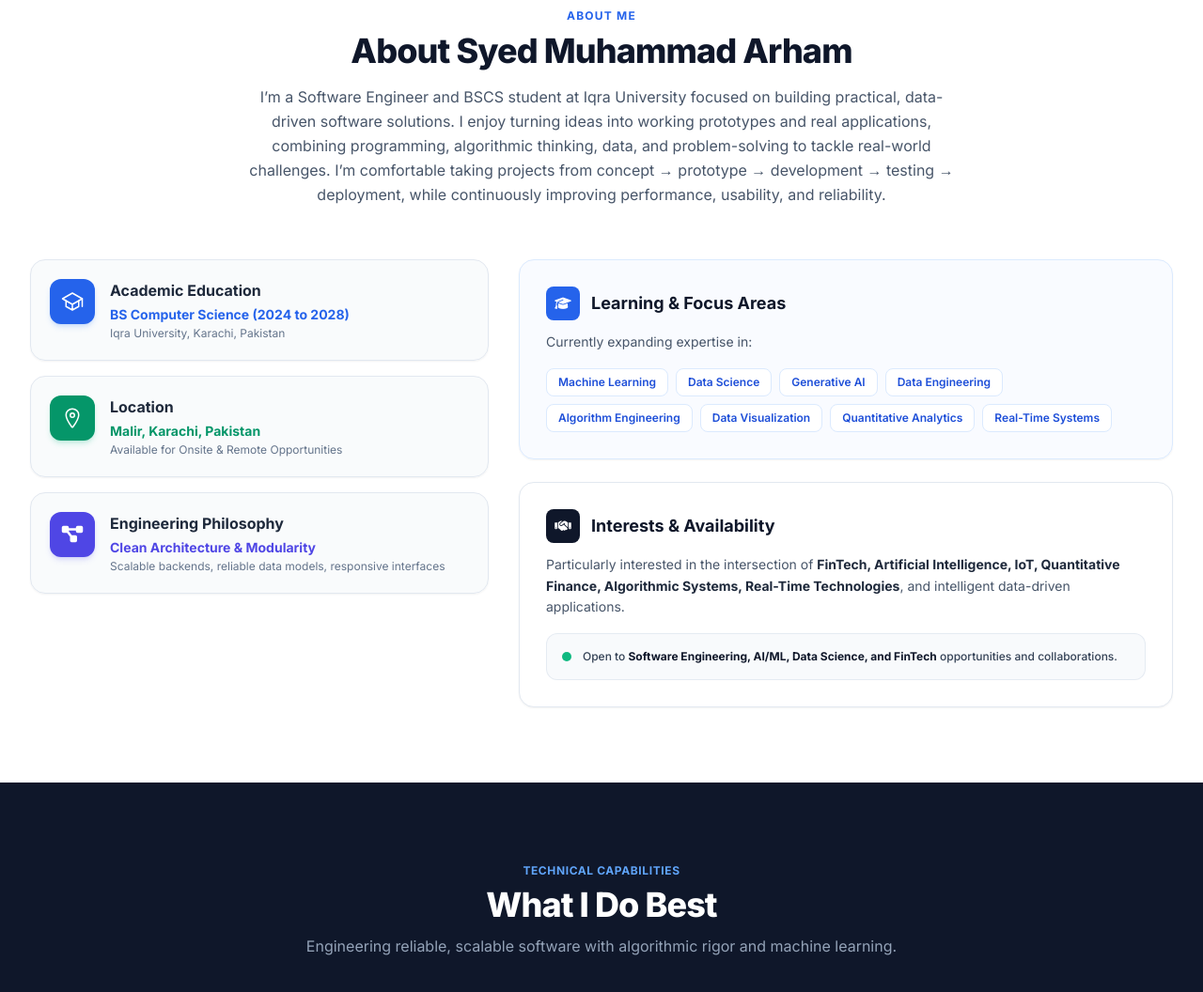
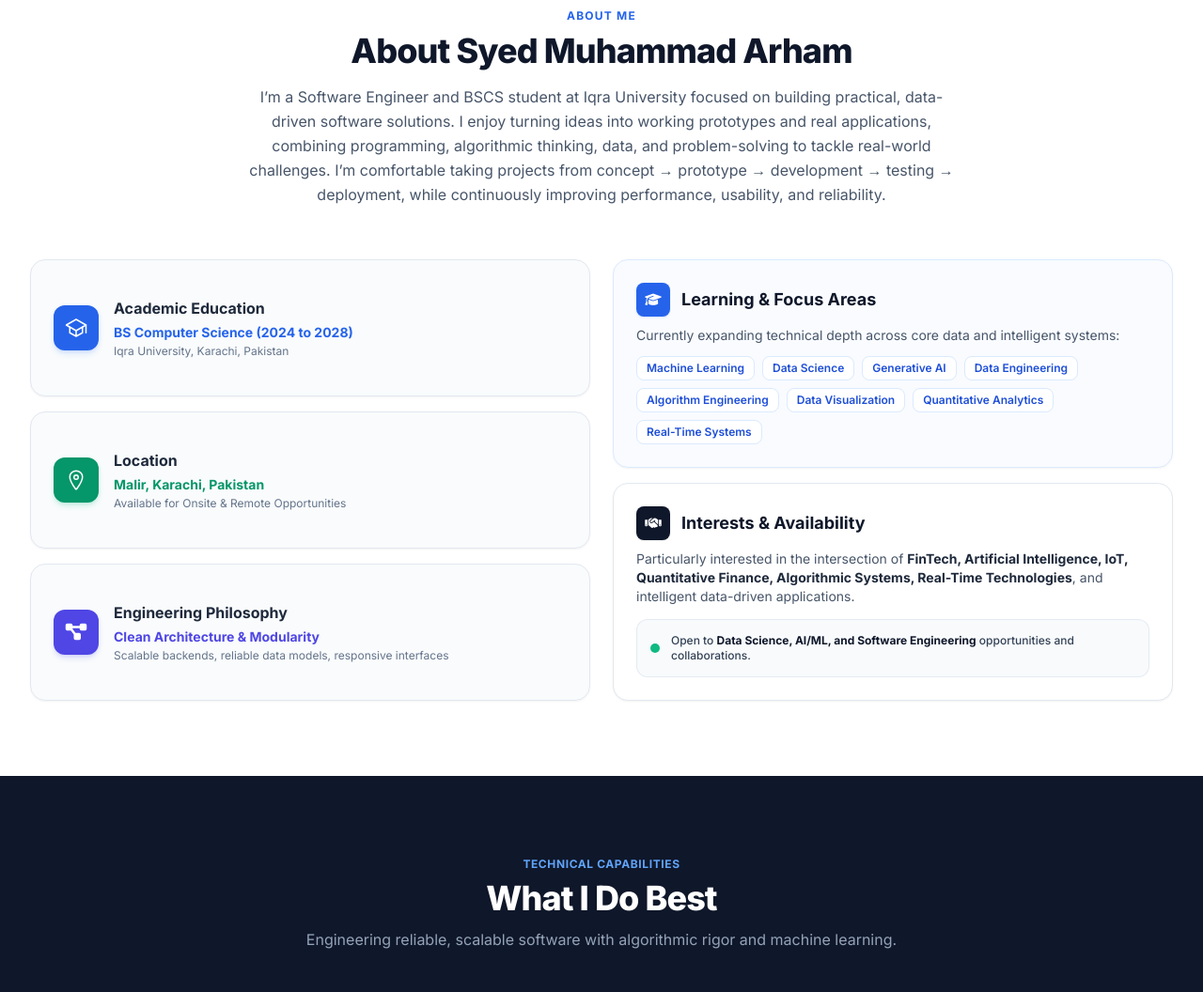
Before and after one commit to SMArham/My-portfolio, a plain HTML site: page index.html in a window 1280 px wide. Shown: the part 898-1954 px from the top of the page at 94% size. Drawn offline with nearby package versions, Linux system fonts and the light colour scheme.

Commit message:
Align About section cards into symmetrical rectangle layout

```diff
--- a/index.html
+++ b/index.html
@@ -213,13 +213,14 @@
         </p>
       </div>
 
-      <!-- About Details Grid -->
-      <div class="grid gap-8 lg:grid-cols-12 items-start">
+      <!-- About Details Grid (Pure Symmetrical Rectangle) -->
+      <div class="grid gap-6 lg:grid-cols-2 lg:items-stretch">
 
-        <!-- Left: Academic & Location Cards -->
-        <div class="lg:col-span-5 space-y-4">
+        <!-- Left Column: Academic, Location & Philosophy (Stretches to exact height) -->
+        <div class="flex flex-col justify-between gap-4 h-full">
 
-          <div class="flex items-start gap-4 rounded-2xl border border-slate-200 bg-slate-50/80 p-5 shadow-sm">
+          <!-- Card 1: Academic Education -->
+          <div class="flex-1 flex items-center gap-4 rounded-2xl border border-slate-200 bg-slate-50/80 p-5 sm:p-6 shadow-sm hover:border-blue-300 hover:bg-white hover:shadow-md transition-all">
             <div class="flex h-12 w-12 shrink-0 items-center justify-center rounded-xl bg-blue-600 text-white shadow-md shadow-blue-500/20">
               <ion-icon name="school-outline" class="text-2xl"></ion-icon>
             </div>
@@ -230,7 +231,8 @@
             </div>
           </div>
 
-          <div class="flex items-start gap-4 rounded-2xl border border-slate-200 bg-slate-50/80 p-5 shadow-sm">
+          <!-- Card 2: Location -->
+          <div class="flex-1 flex items-center gap-4 rounded-2xl border border-slate-200 bg-slate-50/80 p-5 sm:p-6 shadow-sm hover:border-emerald-300 hover:bg-white hover:shadow-md transition-all">
             <div class="flex h-12 w-12 shrink-0 items-center justify-center rounded-xl bg-emerald-600 text-white shadow-md shadow-emerald-500/20">
               <ion-icon name="location-outline" class="text-2xl"></ion-icon>
             </div>
@@ -241,7 +243,8 @@
             </div>
           </div>
 
-          <div class="flex items-start gap-4 rounded-2xl border border-slate-200 bg-slate-50/80 p-5 shadow-sm">
+          <!-- Card 3: Engineering Philosophy -->
+          <div class="flex-1 flex items-center gap-4 rounded-2xl border border-slate-200 bg-slate-50/80 p-5 sm:p-6 shadow-sm hover:border-indigo-300 hover:bg-white hover:shadow-md transition-all">
             <div class="flex h-12 w-12 shrink-0 items-center justify-center rounded-xl bg-indigo-600 text-white shadow-md shadow-indigo-500/20">
               <i class="fa-solid fa-diagram-project text-xl"></i>
             </div>
@@ -254,47 +257,51 @@
 
         </div>
 
-        <!-- Right: Learning Focus & Availability Cards -->
-        <div class="lg:col-span-7 space-y-6">
+        <!-- Right Column: Learning Focus & Availability (Stretches to exact height) -->
+        <div class="flex flex-col justify-between gap-4 h-full">
 
-          <!-- Learning & Focus Areas Box -->
-          <div class="rounded-2xl border border-blue-100 bg-blue-50/40 p-6 sm:p-7 shadow-sm">
-            <div class="flex items-center gap-3 mb-3">
-              <div class="flex h-9 w-9 items-center justify-center rounded-lg bg-blue-600 text-white">
-                <i class="fa-solid fa-graduation-cap text-sm"></i>
+          <!-- Card 1: Learning & Focus Areas -->
+          <div class="flex-1 flex flex-col justify-between rounded-2xl border border-blue-100 bg-blue-50/40 p-5 sm:p-6 shadow-sm hover:border-blue-300 hover:shadow-md transition-all">
+            <div>
+              <div class="flex items-center gap-3 mb-2.5">
+                <div class="flex h-9 w-9 items-center justify-center rounded-lg bg-blue-600 text-white shadow-sm shadow-blue-500/20">
+                  <i class="fa-solid fa-graduation-cap text-sm"></i>
+                </div>
+                <h3 class="text-base sm:text-lg font-bold text-slate-900">Learning & Focus Areas</h3>
               </div>
-              <h3 class="text-lg font-bold text-slate-900">Learning & Focus Areas</h3>
+              <p class="text-xs sm:text-sm text-slate-600 leading-relaxed mb-3">
+                Currently expanding technical depth across core data and intelligent systems:
+              </p>
             </div>
-            <p class="text-sm text-slate-600 leading-relaxed mb-4">
-              Currently expanding expertise in:
-            </p>
-            <div class="flex flex-wrap gap-2">
-              <span class="rounded-lg bg-white px-3 py-1.5 text-xs font-semibold text-blue-700 shadow-xs border border-blue-100">Machine Learning</span>
-              <span class="rounded-lg bg-white px-3 py-1.5 text-xs font-semibold text-blue-700 shadow-xs border border-blue-100">Data Science</span>
-              <span class="rounded-lg bg-white px-3 py-1.5 text-xs font-semibold text-blue-700 shadow-xs border border-blue-100">Generative AI</span>
-              <span class="rounded-lg bg-white px-3 py-1.5 text-xs font-semibold text-blue-700 shadow-xs border border-blue-100">Data Engineering</span>
-              <span class="rounded-lg bg-white px-3 py-1.5 text-xs font-semibold text-blue-700 shadow-xs border border-blue-100">Algorithm Engineering</span>
-              <span class="rounded-lg bg-white px-3 py-1.5 text-xs font-semibold text-blue-700 shadow-xs border border-blue-100">Data Visualization</span>
-              <span class="rounded-lg bg-white px-3 py-1.5 text-xs font-semibold text-blue-700 shadow-xs border border-blue-100">Quantitative Analytics</span>
-              <span class="rounded-lg bg-white px-3 py-1.5 text-xs font-semibold text-blue-700 shadow-xs border border-blue-100">Real-Time Systems</span>
+            <div class="flex flex-wrap gap-1.5 sm:gap-2">
+              <span class="rounded-lg bg-white px-2.5 py-1 text-xs font-semibold text-blue-700 shadow-xs border border-blue-100">Machine Learning</span>
+              <span class="rounded-lg bg-white px-2.5 py-1 text-xs font-semibold text-blue-700 shadow-xs border border-blue-100">Data Science</span>
+              <span class="rounded-lg bg-white px-2.5 py-1 text-xs font-semibold text-blue-700 shadow-xs border border-blue-100">Generative AI</span>
+              <span class="rounded-lg bg-white px-2.5 py-1 text-xs font-semibold text-blue-700 shadow-xs border border-blue-100">Data Engineering</span>
+              <span class="rounded-lg bg-white px-2.5 py-1 text-xs font-semibold text-blue-700 shadow-xs border border-blue-100">Algorithm Engineering</span>
+              <span class="rounded-lg bg-white px-2.5 py-1 text-xs font-semibold text-blue-700 shadow-xs border border-blue-100">Data Visualization</span>
+              <span class="rounded-lg bg-white px-2.5 py-1 text-xs font-semibold text-blue-700 shadow-xs border border-blue-100">Quantitative Analytics</span>
+              <span class="rounded-lg bg-white px-2.5 py-1 text-xs font-semibold text-blue-700 shadow-xs border border-blue-100">Real-Time Systems</span>
             </div>
           </div>
 
-          <!-- Interests & Availability Box -->
-          <div class="rounded-2xl border border-slate-200 bg-white p-6 sm:p-7 shadow-sm">
-            <div class="flex items-center gap-3 mb-3">
-              <div class="flex h-9 w-9 items-center justify-center rounded-lg bg-slate-900 text-white">
-                <i class="fa-solid fa-handshake text-sm"></i>
+          <!-- Card 2: Interests & Availability -->
+          <div class="flex-1 flex flex-col justify-between rounded-2xl border border-slate-200 bg-white p-5 sm:p-6 shadow-sm hover:border-slate-300 hover:shadow-md transition-all">
+            <div>
+              <div class="flex items-center gap-3 mb-2.5">
+                <div class="flex h-9 w-9 items-center justify-center rounded-lg bg-slate-900 text-white shadow-sm">
+                  <i class="fa-solid fa-handshake text-sm"></i>
+                </div>
+                <h3 class="text-base sm:text-lg font-bold text-slate-900">Interests & Availability</h3>
               </div>
-              <h3 class="text-lg font-bold text-slate-900">Interests & Availability</h3>
+              <p class="text-xs sm:text-sm text-slate-600 leading-relaxed">
+                Particularly interested in the intersection of <strong class="text-slate-800">FinTech, Artificial Intelligence, IoT, Quantitative Finance, Algorithmic Systems, Real-Time Technologies</strong>, and intelligent data-driven applications.
+              </p>
             </div>
-            <p class="text-sm text-slate-600 leading-relaxed">
-              Particularly interested in the intersection of <strong class="text-slate-800">FinTech, Artificial Intelligence, IoT, Quantitative Finance, Algorithmic Systems, Real-Time Technologies</strong>, and intelligent data-driven applications.
-            </p>
-            <div class="mt-4 rounded-xl bg-slate-50 p-4 border border-slate-200/80 flex items-center gap-3">
+            <div class="mt-3.5 rounded-xl bg-slate-50 p-3.5 border border-slate-200/80 flex items-center gap-3">
               <div class="h-2.5 w-2.5 rounded-full bg-emerald-500 shrink-0"></div>
               <p class="text-xs text-slate-700 font-medium">
-                Open to <strong class="text-slate-900">Software Engineering, AI/ML, Data Science, and FinTech</strong> opportunities and collaborations.
+                Open to <strong class="text-slate-900">Data Science, AI/ML, and Software Engineering</strong> opportunities and collaborations.
               </p>
             </div>
           </div>
```
